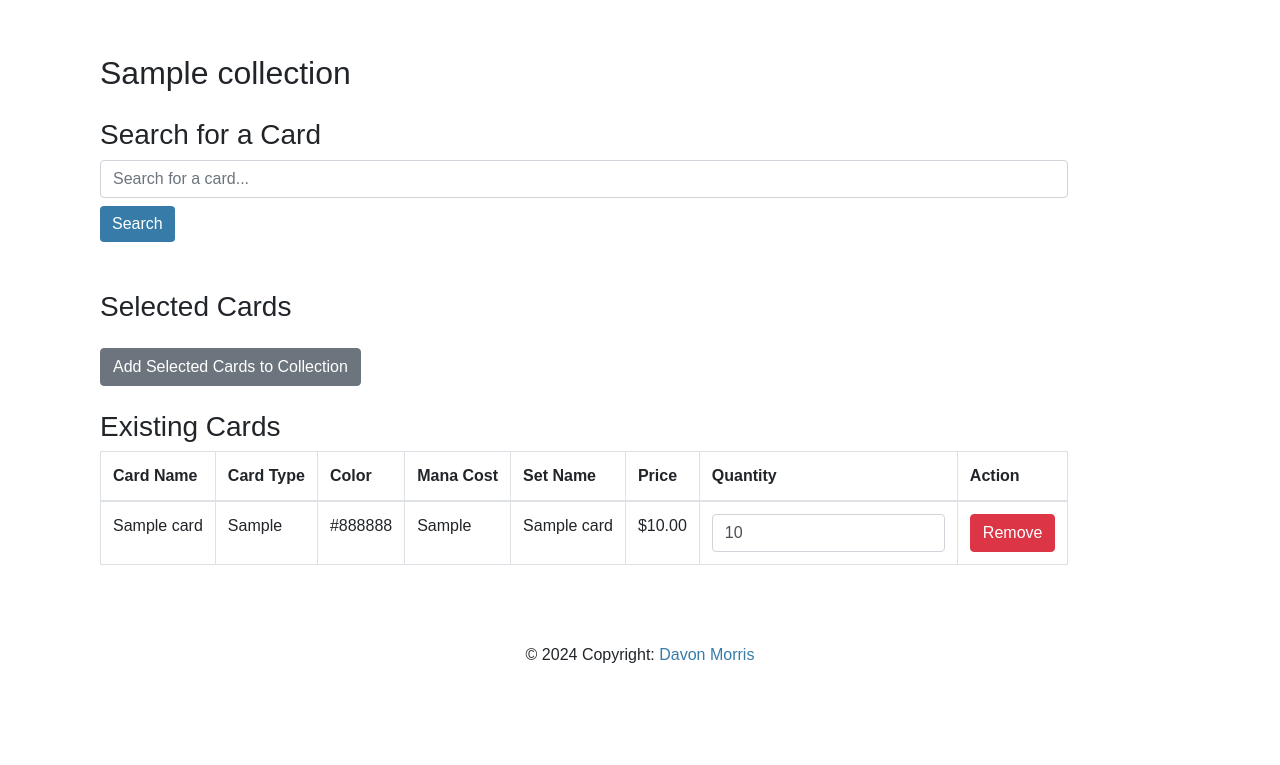
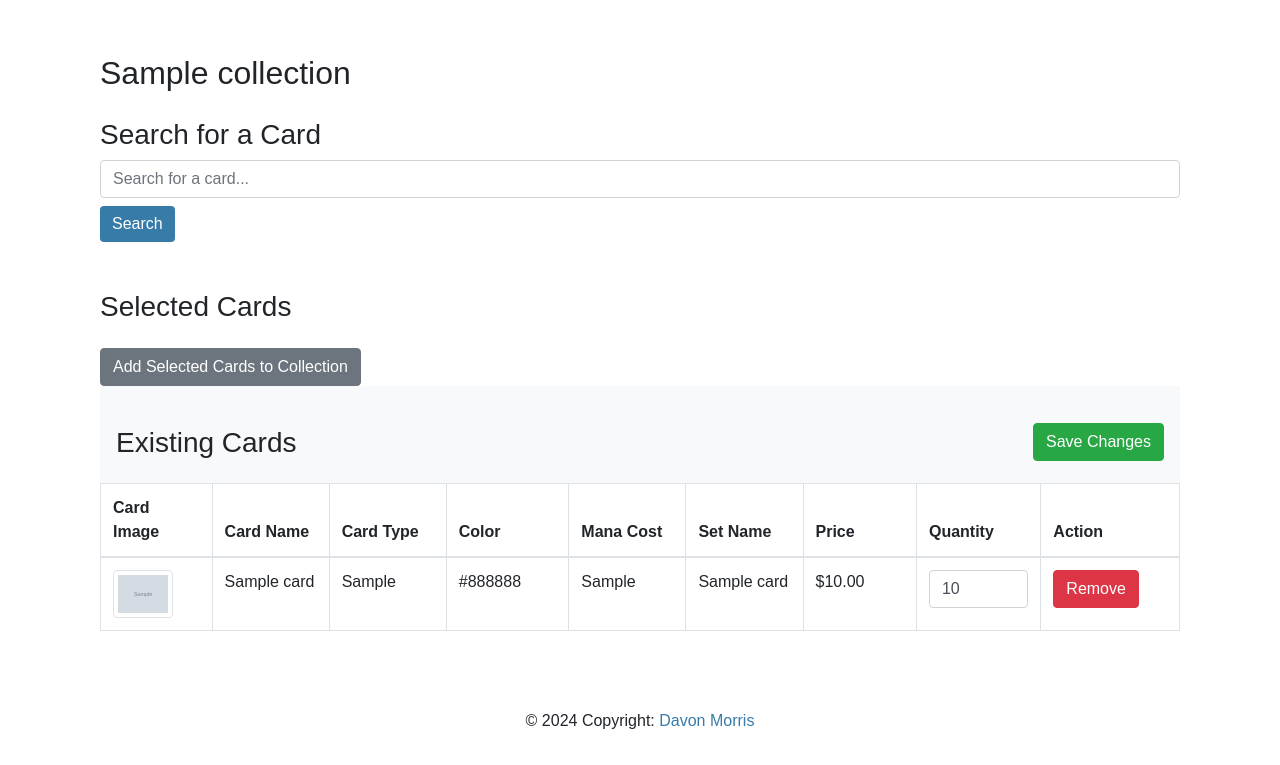
Before and after one commit to davmor21/finalProjectDavonMorrisF2024, a Django app: page /1/ in a window 1280 px wide. Shown: the part 94-859 px from the top of the page. Before the commit the page ends 757 px from the top, so only its background shows below. Run offline with Django 5.2, Linux system fonts and the light colour scheme; a user stored in the database is signed in; tables that the repository leaves empty hold one stand-in row (values such as "Sample post"); grey boxes marked "Sample" are stand-in pictures; some libraries are stand-ins or nearby versions.

Commit message:
Finally fixed it to get all attributes to be added when adding a card.

```diff
--- a/tcgApp/cards/static/cards/style.css
+++ b/tcgApp/cards/static/cards/style.css
@@ -40,6 +40,9 @@
 
 h5.card-title{
     font-size: medium;
+}
+td{
+    width: 200px;
 }
 
 *{
@@ -226,7 +229,8 @@
     .container,
     .login-register-screen,
     .card-header,
-    .card-body
+    .card-body,
+    .floating-header
     {
         background-color: #1f1f1f !important;
     }
--- a/tcgApp/cards/templates/cards/collection.html
+++ b/tcgApp/cards/templates/cards/collection.html
@@ -33,11 +33,19 @@
             <!-- Add Selected Cards to Collection -->
             <button type="button" id="add-selected" class="btn btn-secondary mt-3">Add Selected Cards to Collection</button>
 
-        <!-- Existing Cards List in Table Format (unchanged) -->
+            <!-- Sticky Section for "Existing Cards" header and Save Changes button -->
+            <div class="floating-header sticky-top bg-light p-3">
+                <div class="d-flex justify-content-between align-items-center">
                     <h3 class="mt-4">Existing Cards</h3>
+                    <button type="submit" class="btn btn-success mt-3">Save Changes</button>
+                </div>
+            </div>
+
+            <!-- Existing Cards List in Table Format -->
             <table class="table table-bordered">
                 <thead>
                     <tr>
+                        <th>Card Image</th>
                         <th>Card Name</th>
                         <th>Card Type</th>
                         <th>Color</th>
@@ -51,6 +59,9 @@
                 <tbody>
                     {% for card in collection.card_set.all %}
                     <tr id="card_{{ card.id }}">
+                        <td>
+                            <img src="{{ card.image_url }}" alt="{{ card.card_name }}" class="img-thumbnail" style="width: 60px;">
+                        </td>
                         <td>{{ card.card_name }}</td>
                         <td>{{ card.card_type }}</td>
                         <td>{{ card.color }}</td>
@@ -74,6 +85,29 @@
 </div>
 
 <script>
+    // Function to remove card from collection
+    function removeCardFromCollection(cardId) {
+        const collectionId = {{ collection.id }};  // Get the current collection's ID
+
+        fetch(`/remove_card_from_collection/${collectionId}/${cardId}/`, {
+            method: 'POST',
+            headers: {
+                'Content-Type': 'application/json',
+                'X-CSRFToken': document.querySelector('[name=csrfmiddlewaretoken]').value
+            },
+        })
+        .then(response => response.json())
+        .then(data => {
+            if (data.status === 'success') {
+                // Remove the card from the UI or reload the page
+                document.getElementById(`card_${cardId}`).remove();
+            } else {
+                alert('Error: ' + data.message);
+            }
+        })
+        .catch(error => console.error('Error:', error));
+    }
+
     // Function to search for cards and display them
     document.getElementById('searchButton').addEventListener('click', function() {
         let searchQuery = document.getElementById('cardSearchInput').value;
@@ -175,49 +209,50 @@
     let selectedCards = [];
 
     function handleCardSelection(button, cardId, cardName, cardImageUrl) {
+        if (!cardImageUrl) {
+            cardImageUrl = `https://via.placeholder.com/150?text=${cardName}`; // Set a placeholder if no image URL
+        }
+
         if (button.classList.contains('btn-success')) {
-            selectedCards.push({ id: cardId, name: cardName, image: cardImageUrl });
+            selectedCards.push({ id: cardId, name: cardName, imageUrl: cardImageUrl });
         } else {
             selectedCards = selectedCards.filter(card => card.id !== cardId);
         }
-        updateSelectedCardsGrid();
-        updateSearchButtonState(cardId, button);  // Update search button state after selection/unselection
-    }
 
-    // Update the "Selected Cards" grid
-    function updateSelectedCardsGrid() {
-        let selectedGrid = document.getElementById('selected-cards-grid');
-        selectedGrid.innerHTML = ''; // Clear previous selected cards
+        let selectedCardsGrid = document.getElementById('selected-cards-grid');
+        selectedCardsGrid.innerHTML = '';  // Clear existing selected cards
 
         selectedCards.forEach(card => {
-            let cardElement = document.createElement('div');
-            cardElement.classList.add('col-md-3', 'mb-3');
-            cardElement.innerHTML = `
-                <div class="card selected-card" id="selected-card-${card.id}">
-                    <img src="${card.image}" alt="Selected Card" class="card-img-top" onmouseover="this.style.transform='scale(1.5)'" onmouseout="this.style.transform='scale(1)'">
-                    <div class="card-body">
+            let selectedCardElement = document.createElement('div');
+            selectedCardElement.classList.add('col-md-3', 'mb-3');
+            selectedCardElement.innerHTML = `
+                <div class="card card-item">
+                    <img src="${card.imageUrl}" alt="${card.name}" class="card-img-top">
                     <h5 class="card-title">${card.name}</h5>
-                        <button type="button" class="btn btn-danger unselect-card" data-id="${card.id}">Unselect</button>
-                    </div>
+                    <button class="btn btn-outline-danger unselect-card" data-id="${card.id}">Unselect</button>
                 </div>
             `;
-            selectedGrid.appendChild(cardElement);
+            selectedCardsGrid.appendChild(selectedCardElement);
+        });
 
-            // Add event listener to handle unselecting the card
-            cardElement.querySelector('.unselect-card').addEventListener('click', function() {
+        // Reattach event listener for unselect buttons
+        document.querySelectorAll('.unselect-card').forEach(button => {
+            button.addEventListener('click', function() {
                 let cardId = this.getAttribute('data-id');
-                unselectCard(cardId);
+                let cardElement = document.getElementById(`card-${cardId}`);
+
+                // Remove the card from the selected cards list
+                selectedCards = selectedCards.filter(card => card.id !== cardId);
+                cardElement.querySelector('.select-card').classList.toggle('btn-success', false);
+                cardElement.querySelector('.select-card').classList.toggle('btn-outline-primary', true);
+                cardElement.querySelector('.select-card').textContent = 'Select';
+
+                this.closest('.card-item').remove();  // Remove from the selected list UI
             });
         });
     }
 
-    // Function to unselect a card
-    function unselectCard(cardId) {
-        selectedCards = selectedCards.filter(card => card.id !== cardId);
-        updateSelectedCardsGrid();  // Update the grid after unselecting
-    }
-
-    // Add all selected cards to the collection
+    // Function to handle adding selected cards to the collection
     document.getElementById('add-selected').addEventListener('click', function() {
         if (selectedCards.length > 0) {
             // Send the selected cards to the backend
@@ -255,4 +290,5 @@
     });
 </script>
 
+
 {% endblock %}
--- a/tcgApp/cards/urls.py
+++ b/tcgApp/cards/urls.py
@@ -8,5 +8,6 @@
     path("<int:collection_id>/submit/", views.submit, name="submit"),
     path("remove_collection/<int:collection_id>/", views.remove_collection, name="remove_collection"),
     path('add_collection/', views.add_collection, name='add_collection'),
-    path('add_cards_to_collection/<int:collection_id>/', views.add_cards_to_collection, name='add_cards_to_collection')
+    path('add_cards_to_collection/<int:collection_id>/', views.add_cards_to_collection, name='add_cards_to_collection'),
+    path('remove_card_from_collection/<int:collection_id>/<int:card_id>/', views.remove_card_from_collection, name='remove_card_from_collection'),
 ]
--- a/tcgApp/cards/views.py
+++ b/tcgApp/cards/views.py
@@ -1,5 +1,7 @@
+import logging
 from django.db.models import F
 from django.http import HttpResponse, HttpResponseRedirect, JsonResponse
+from django.views.decorators.csrf import csrf_exempt
 from django.shortcuts import get_object_or_404, render, redirect
 from django.urls import reverse
 from .models import Card, Collection
@@ -11,10 +13,15 @@
 import requests
 import json
 
+# Set up logger
+logger = logging.getLogger(__name__)
+
 @login_required(login_url="/users/login/")
 def IndexView(request):
+    logger.info("User '%s' is accessing the index view.", request.user)
     # Filter collections by logged-in user
     latest_collection_list = Collection.objects.filter(user=request.user).order_by("-pub_date")[:5]
+    logger.info("Fetched latest collections for user '%s'.", request.user)
     return render(request, 'cards/index.html', {'latest_collection_list': latest_collection_list})
 
 class CollectionView(LoginRequiredMixin, generic.DetailView):
@@ -24,20 +31,21 @@
     template_name = "cards/collection.html"
 
     def get_queryset(self):
-        """
-        Filters collections to only include those belonging to the logged-in user.
-        """
+        logger.info("User '%s' is viewing a collection.", self.request.user)
         return Collection.objects.filter(pub_date__lte=timezone.now(), user=self.request.user)
 
 @login_required(login_url="/users/login/")
 def submit(request, collection_id):
+    logger.info("User '%s' is submitting changes to collection '%d'.", request.user, collection_id)
     collection = get_object_or_404(Collection, pk=collection_id, user=request.user)  # Ensure ownership
 
     if request.method == "POST":
+        logger.info("Processing POST request for collection '%d'.", collection_id)
+
         # Step 1: Handle deletions
         delete_card_ids = request.POST.getlist("delete_card_ids[]")
         if delete_card_ids:
-            # Delete cards that match the IDs in delete_card_ids for this collection
+            logger.info("Deleting cards with IDs: %s", delete_card_ids)
             Card.objects.filter(id__in=delete_card_ids, collection=collection).delete()
 
         # Step 2: Handle adding new cards
@@ -45,6 +53,7 @@
         new_card_quantities = request.POST.getlist("new_card_quantity[]")
         for name, quantity in zip(new_card_names, new_card_quantities):
             if name:  # Add only if a name is provided
+                logger.info("Adding new card: %s with quantity %d", name, quantity)
                 Card.objects.create(
                     collection=collection,
                     card_name=name,
@@ -57,6 +66,7 @@
             if quantity_field_name in request.POST:
                 new_quantity = request.POST.get(quantity_field_name)
                 if new_quantity is not None:
+                    logger.info("Updating card '%d' quantity to %d.", card.id, new_quantity)
                     card.quantity = int(new_quantity)
                     card.save()
 
@@ -64,11 +74,14 @@
 
 @login_required(login_url="/users/login/")
 def remove_collection(request, collection_id):
+    logger.info("User '%s' is requesting to remove collection '%d'.", request.user, collection_id)
     collection = get_object_or_404(Collection, pk=collection_id, user=request.user)  # Ensure ownership
     if request.method == "POST":
+        logger.info("Removing collection '%d'.", collection_id)
         collection.delete()  # Delete the collection
         return redirect('cards:index')  # Redirect back to the home page after deletion
     else:
+        logger.warning("Remove collection request for collection '%d' was not POST.", collection_id)
         return redirect('cards:index')  # Redirect if method is not POST
 
 class CollectionForm(forms.ModelForm):
@@ -83,6 +96,7 @@
 
 @login_required(login_url="/users/login/")
 def add_collection(request):
+    logger.info("User '%s' is adding a new collection.", request.user)
     if request.method == 'POST':
         # Handling form submission
         form = CollectionForm(request.POST)
@@ -92,6 +106,7 @@
             collection.user = request.user
             collection.pub_date = timezone.now()
             collection.save()
+            logger.info("New collection '%s' created for user '%s'.", collection.collection_name, request.user)
             return redirect('cards:index')
     else:
         # If the request is GET, show an empty form
@@ -101,30 +116,35 @@
 
 @login_required
 def user_collections(request):
+    logger.info("User '%s' is viewing their collections.", request.user)
     collections = Collection.objects.filter(user=request.user)  # Filter by logged-in user
     return render(request, 'cards/collection.html', {'collections': collections})
 
 def fetch_card_data(card_name):
+    logger.info("Fetching card data for card name '%s'.", card_name)
     url = f"https://api.scryfall.com/cards/named?fuzzy={card_name}"
     response = requests.get(url)
     data = response.json()
 
     # Handle if the card is not found
     if 'error' in data:
+        logger.warning("Card '%s' not found in Scryfall.", card_name)
         return None
 
-    # Extract card details
+    # Extract card details, providing defaults if the data is missing
     card_info = {
-        'card_name': data['name'],
-        'card_type': data['type_line'],
-        'color': ', '.join(data['colors']) if 'colors' in data else 'N/A',
-        'mana_cost': data['mana_cost'] if 'mana_cost' in data else 'N/A',
-        'set_name': data['set_name'],
-        'image_url': data['image_uris']['normal'] if 'image_uris' in data else '',
-        'price_usd': data['prices']['usd'] if 'usd' in data['prices'] else 'N/A',
+        'card_name': data.get('name', 'N/A'),  # Card name, default 'N/A' if missing
+        'card_type': data.get('type_line', 'N/A'),  # Card type, default 'N/A' if missing
+        'color': ', '.join(data.get('colors', [])) if 'colors' in data else 'N/A',  # Card color(s)
+        'mana_cost': data.get('mana_cost', 'N/A'),  # Mana cost, default 'N/A' if missing
+        'set_name': data.get('set_name', 'N/A'),  # Set name, default 'N/A' if missing
+        'image_url': data.get('image_uris', {}).get('normal', ''),  # Image URL, default '' if missing
+        'price_usd': data.get('prices', {}).get('usd', 'N/A'),  # Price, default 'N/A' if missing
     }
 
+    logger.info("Fetched data for card '%s': %s", card_name, card_info)
     return card_info
+
 
 # Function to handle adding a new card via AJAX
 def add_cards_to_collection(request, collection_id):
@@ -143,14 +163,40 @@
             # Process each selected card and add it to the collection
             for card_data in selected_cards:
                 card_name = card_data.get('name')
-                card_image_url = card_data.get('image')
                 card_quantity = card_data.get('quantity', 1)
+
+                # Fetch the card data from Scryfall API
+                card_info = fetch_card_data(card_name)
+                if card_info is None:
+                    continue  # Skip if the card is not found
+
+                card_image_url = card_info.get('image_url', '')
+                card_price_usd = card_info.get('price_usd', 'N/A')
+                card_type = card_info.get('card_type', 'N/A')
+                card_color = card_info.get('color', 'N/A')
+                card_mana_cost = card_info.get('mana_cost', 'N/A')
+                card_set_name = card_info.get('set_name', 'N/A')
+
+                # Log the card details for debugging
+                logger.info(f"Processing card: {card_name}, Image URL: {card_image_url}, Quantity: {card_quantity}")
+
+                # If no image_url, set it to an empty string or handle it as needed
+                if not card_image_url:
+                    card_image_url = ''  # or set a default image URL if appropriate
 
                 # Check if the card already exists in the collection
                 card, created = Card.objects.get_or_create(
                     card_name=card_name,  # Ensure the card name matches
                     collection=collection,  # Ensure it's in the correct collection
-                    defaults={'image_url': card_image_url, 'quantity': card_quantity}
+                    defaults={
+                        'image_url': card_image_url,
+                        'quantity': card_quantity,
+                        'card_type': card_type,
+                        'color': card_color,
+                        'mana_cost': card_mana_cost,
+                        'set_name': card_set_name,
+                        'price_usd': card_price_usd
+                    }
                 )
 
                 # If the card already exists, update the quantity
@@ -158,10 +204,73 @@
                     card.quantity += card_quantity
                     card.save()
 
+                # Log whether a new card was created or an existing one was updated
+                if created:
+                    logger.info(f"New card created: {card_name}")
+                else:
+                    logger.info(f"Card updated: {card_name}, New Quantity: {card.quantity}")
+
             return JsonResponse({'status': 'success', 'message': 'Cards added to collection'})
 
         else:
             return JsonResponse({'status': 'error', 'message': 'Invalid request method'}, status=405)
 
     except Exception as e:
+        # Log the error for debugging
+        logger.error(f"Error occurred while adding cards to collection '{collection_id}': {str(e)}")
         return JsonResponse({'status': 'error', 'message': str(e)}, status=500)
+
+@login_required
+def collection_detail(request, collection_id):
+    logger.info("User '%s' is viewing collection detail for collection '%d'.", request.user, collection_id)
+    # Get the collection object
+    collection = get_object_or_404(Collection, id=collection_id, user=request.user)
+
+    # Handle the "Save" button (updating quantities)
+    if request.method == "POST":
+        if 'save_quantities' in request.POST:
+            logger.info("Saving quantities for cards in collection '%d'.", collection_id)
+            # Update quantities of cards
+            for card in collection.card_set.all():
+                quantity = request.POST.get(f'quantity_{card.id}')
+                if quantity:
+                    card.quantity = int(quantity)
+                    card.save()
+            return redirect('cards:collection_detail', collection_id=collection.id)
+
+        # Handle "Add selected cards" request
+        if 'selected_cards' in request.POST:
+            logger.info("Adding selected cards to collection '%d'.", collection_id)
+            selected_cards = request.POST.getlist('selected_cards')
+            for selected_card in selected_cards:
+                card_data = selected_card.split(';')  # Example: card_name;image_url;price_usd
+                card_name, image_url, price_usd = card_data
+
+                # Check if the card already exists in the collection
+                card, created = Card.objects.get_or_create(
+                    collection=collection,
+                    card_name=card_name,
+                    defaults={'image_url': image_url, 'price_usd': price_usd}
+                )
+                if not created:
+                    logger.info("Card '%s' already exists in collection '%d'. Incrementing quantity.", card_name, collection_id)
+                    card.quantity += 1  # If card already exists, increment quantity
+                    card.save()
+
+            return redirect('cards:collection_detail', collection_id=collection.id)
+
+    return render(request, 'cards/collection.html', {'collection': collection})
+
+@csrf_exempt
+def remove_card_from_collection(request, collection_id, card_id):
+    logger.info("User '%s' is requesting to remove card '%d' from collection '%d'.", request.user, card_id, collection_id)
+    # Get the collection and card objects
+    collection = get_object_or_404(Collection, pk=collection_id)
+    card = get_object_or_404(Card, pk=card_id, collection=collection)  # Ensure the card belongs to the collection
+
+    # Delete the card (this removes the card from the collection)
+    card.delete()
+    logger.info("Card '%d' removed from collection '%d'.", card_id, collection_id)
+
+    # Return a success response in JSON format
+    return JsonResponse({"status": "success", "message": "Card removed successfully"})
```
Lines whose indentation alone changed are shown as unchanged.
